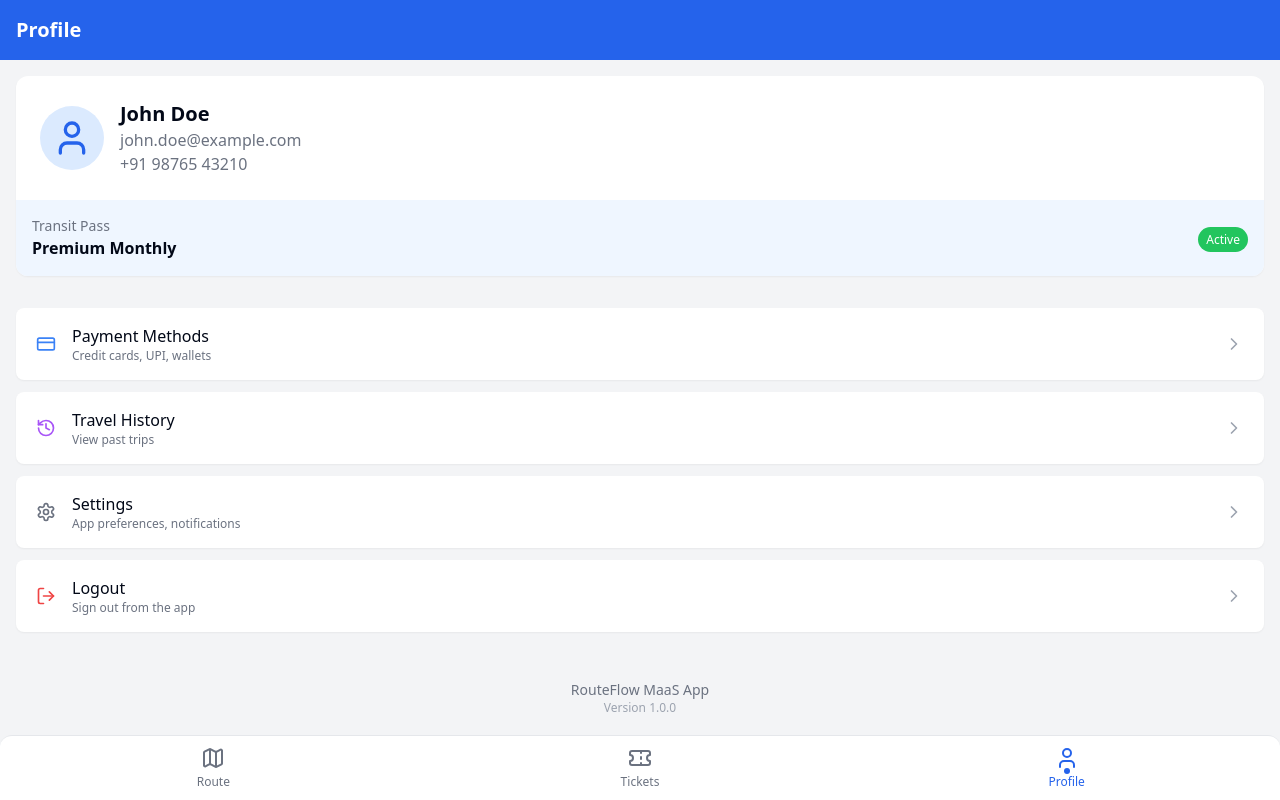
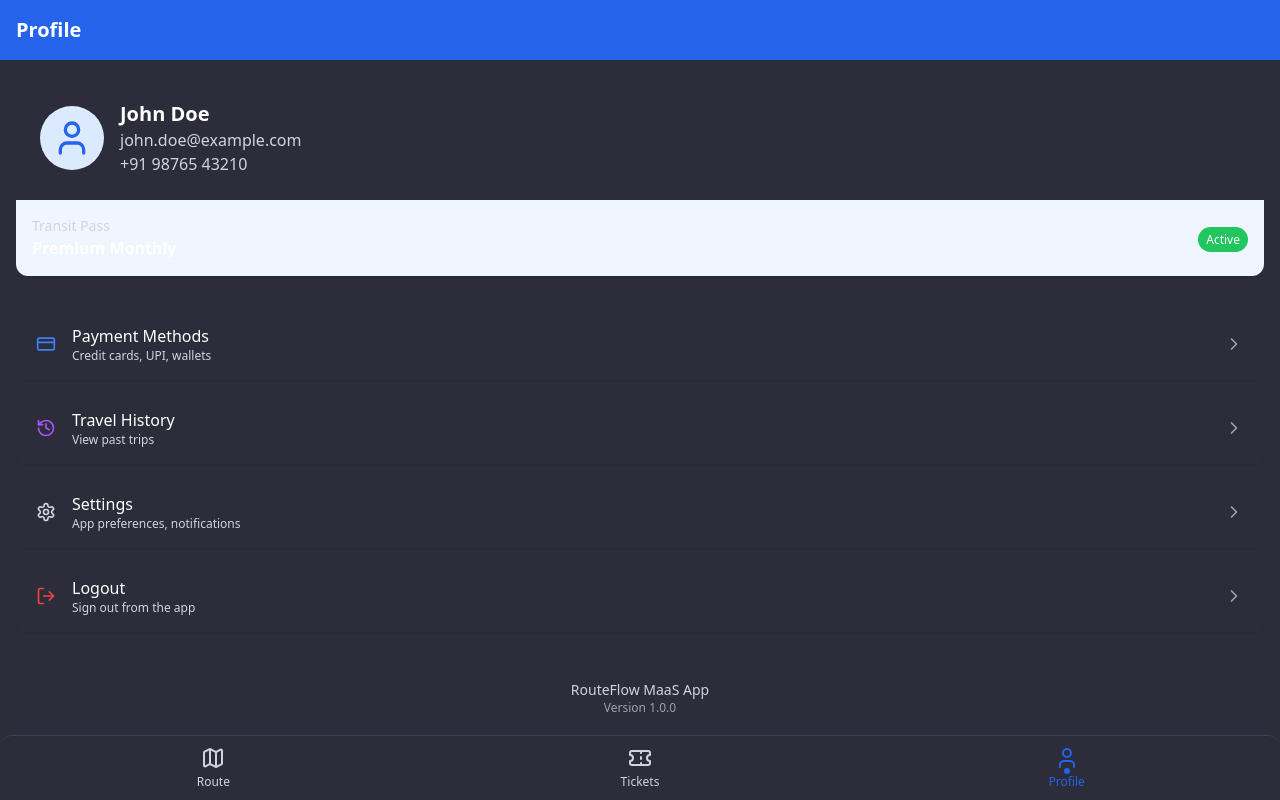
Before and after one commit to hemanpadvas2002/route-flow-maas-ai, a React (Vite) app: page /profile in a window 1280 px wide. Built offline with nearby package versions, Linux system fonts and the light colour scheme.

Commit message:
Refactor: Apply dark theme to UI
Apply the specified dark theme gradient to the entire user interface.

```diff
--- a/src/App.tsx
+++ b/src/App.tsx
@@ -28,12 +28,12 @@ const AppContainer = ({ children }: { children: React.ReactNode }) => {
       document.head.appendChild(meta);
     }
 
-    // Add status bar color for Android
+    // Add status bar color for Android to match our theme
     const themeColor = document.querySelector('meta[name="theme-color"]');
     if (!themeColor) {
       const meta = document.createElement('meta');
       meta.name = 'theme-color';
-      meta.content = '#ffffff';
+      meta.content = '#1E1E2F';
       document.head.appendChild(meta);
     }
 
@@ -63,6 +63,8 @@ const AppContainer = ({ children }: { children: React.ReactNode }) => {
         max-width: 100%;
         overflow-x: hidden;
         position: relative;
+        background: linear-gradient(to bottom, #1E1E2F, #2C2C3A, #3E3E55);
+        min-height: 100vh;
       }
     `;
     document.head.appendChild(style);
--- a/src/index.css
+++ b/src/index.css
@@ -90,7 +90,12 @@
   }
 
   body {
-    @apply bg-background text-foreground;
+    @apply bg-[#1E1E2F] text-white;
+  }
+
+  /* Force app to use dark theme */
+  html {
+    color-scheme: dark;
   }
 }
 
@@ -109,12 +114,12 @@
   }
 
   .boarding-pass {
-    @apply relative bg-white rounded-xl shadow-xl overflow-hidden;
+    @apply relative bg-[#2C2C3A] rounded-xl shadow-xl overflow-hidden;
   }
 
   .boarding-pass::after {
     content: '';
-    @apply absolute w-full h-4 left-0 border-b border-dashed border-gray-300;
+    @apply absolute w-full h-4 left-0 border-b border-dashed border-gray-600;
   }
 
   .map-search-container {
@@ -122,6 +127,38 @@
   }
 
   .route-timeline-container {
-    @apply rounded-t-3xl bg-white shadow-lg relative z-20 -mt-6;
+    @apply rounded-t-3xl bg-[#1E1E2F] shadow-lg relative z-20 -mt-6;
+  }
+
+  /* Override default styles for inputs, buttons, etc. */
+  input, select, textarea {
+    @apply bg-[#2C2C3A] border-[#3E3E55] text-white;
+  }
+
+  /* Override shadcn components with our color scheme */
+  .bg-white {
+    @apply bg-[#2C2C3A] !important;
+  }
+
+  .bg-gray-50, .bg-gray-100, .bg-gray-200 {
+    @apply bg-[#2C2C3A] !important;
+  }
+
+  .text-gray-500, .text-gray-600, .text-gray-700 {
+    @apply text-gray-300 !important;
+  }
+
+  .border-gray-200, .border-gray-300 {
+    @apply border-[#3E3E55] !important;
+  }
+
+  /* Override for popover and dropdown components */
+  [data-radix-popper-content-wrapper] {
+    @apply bg-[#2C2C3A] text-white border-[#3E3E55] !important;
+  }
+
+  /* Override for any remaining white backgrounds */
+  .dark-gradient {
+    @apply bg-gradient-to-b from-[#1E1E2F] via-[#2C2C3A] to-[#3E3E55];
   }
 }
--- a/src/pages/RouteSelection.tsx
+++ b/src/pages/RouteSelection.tsx
@@ -180,24 +180,24 @@ const RouteSelection: React.FC = () => {
   const selectedRoute = routes.find(route => route.id === selectedRouteId);
 
   return (
-    <div className="min-h-screen bg-gray-100 flex flex-col pb-16">
-      <StatusBar style="light" />
+    <div className="min-h-screen bg-gradient-to-b from-[#1E1E2F] via-[#2C2C3A] to-[#3E3E55] flex flex-col pb-16">
+      <StatusBar style="dark" />
 
       {/* Toggle button for map visibility */}
-      <div className="bg-white py-3 px-4 flex justify-between items-center shadow-sm">
+      <div className="bg-[#2C2C3A] border-b border-[#3E3E55] py-3 px-4 flex justify-between items-center shadow-sm">
         <div>
-          <h2 className="font-bold text-lg">{fromLocation} to {toLocation}</h2>
-          <p className="text-sm text-gray-500">
+          <h2 className="font-bold text-lg text-white">{fromLocation} to {toLocation}</h2>
+          <p className="text-sm text-gray-300">
             {selectedRoute?.totalDuration || 0} min ·
             {selectedRoute?.totalDistance.toFixed(1) || 0} km
           </p>
         </div>
         <button
-          className="p-2 bg-gray-100 rounded-full flex items-center justify-center"
+          className="p-2 bg-[#1E1E2F] rounded-full flex items-center justify-center"
           onClick={toggleMapVisibility}
           aria-label="Toggle map"
         >
-          <MapIcon size={20} className={mapVisible ? "text-blue-500" : "text-gray-500"} />
+          <MapIcon size={20} className={mapVisible ? "text-blue-400" : "text-gray-400"} />
         </button>
       </div>
 
@@ -218,7 +218,7 @@ const RouteSelection: React.FC = () => {
       )}
 
       {/* Transport mode selector */}
-      <div className="bg-white border-b border-gray-200 shadow-sm">
+      <div className="bg-[#2C2C3A] border-b border-[#3E3E55] shadow-sm">
         <TransportModeSelector
           selectedMode={selectedMode}
           onSelectMode={(mode) => {
@@ -229,7 +229,7 @@ const RouteSelection: React.FC = () => {
       </div>
 
       {/* Route timeline section */}
-      <div className="flex-grow bg-gray-50 overflow-y-auto">
+      <div className="flex-grow bg-[#1E1E2F] overflow-y-auto">
         <RouteTimeline
           routes={routes}
           selectedRouteId={selectedRouteId}
@@ -239,9 +239,9 @@ const RouteSelection: React.FC = () => {
       </div>
 
       {/* Bottom action button */}
-      <div className="fixed bottom-16 left-0 right-0 p-4 bg-white border-t border-gray-200 shadow-lg">
+      <div className="fixed bottom-16 left-0 right-0 p-4 bg-[#1E1E2F]/90 backdrop-blur-sm border-t border-[#3E3E55] shadow-lg">
         <Button
-          className="w-full py-6 rounded-lg bg-blue-600 text-white font-medium text-lg"
+          className="w-full py-6 rounded-lg bg-blue-600 hover:bg-blue-700 text-white font-medium text-lg"
           onClick={handleBookTicket}
         >
           Book Ticket
```
